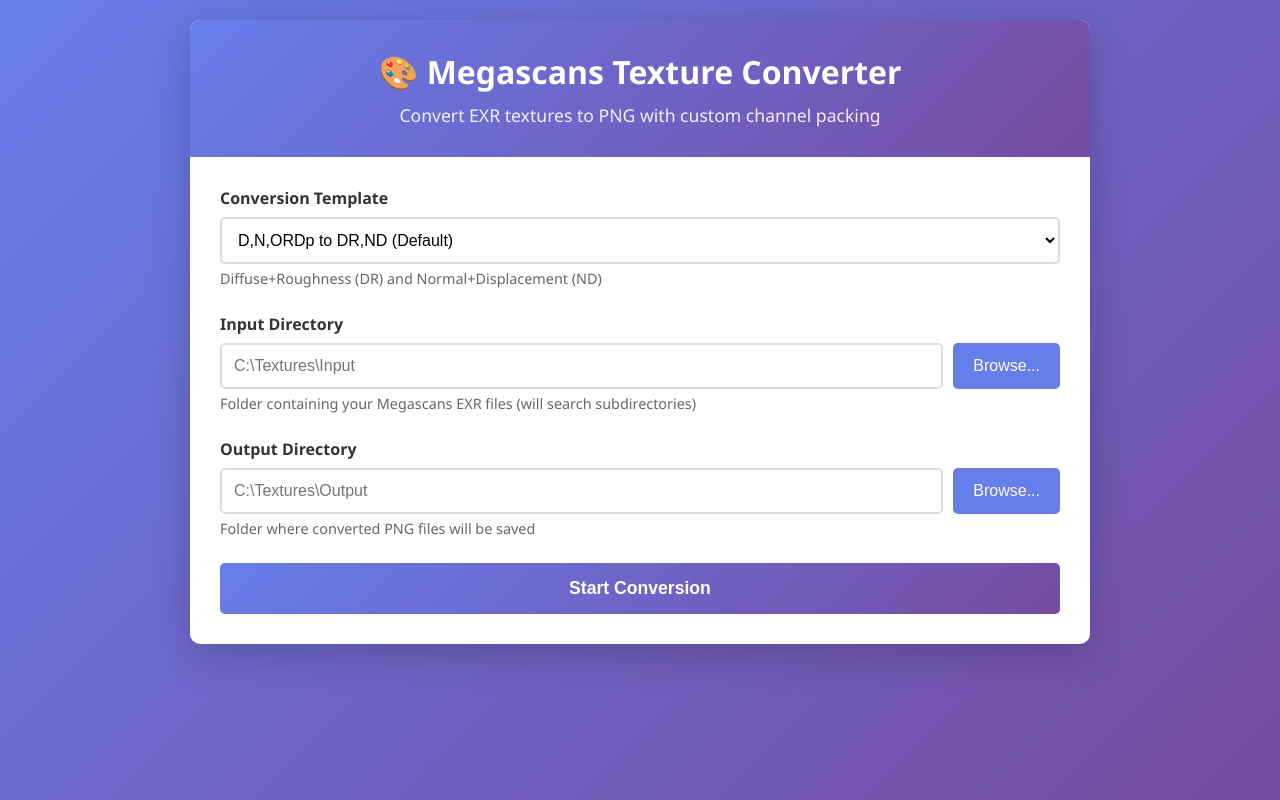
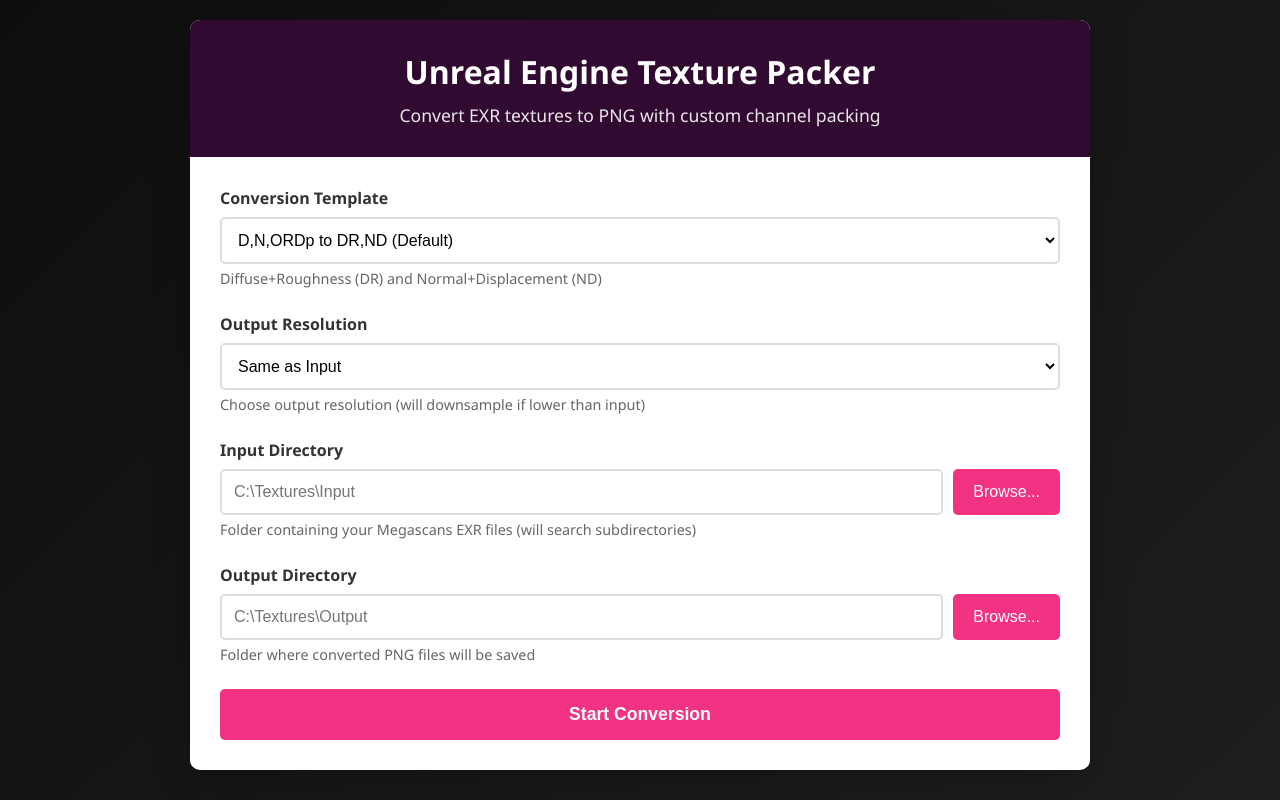
Before and after one commit to neXib/ZC-TextureConversionPacker, a Flask app: page / in a window 1280 px wide. Run offline with Flask 3, Linux system fonts and the light colour scheme.

Commit message:
Add support for resolution customization in texture conversion
- Enhanced `convert_textures.py` to handle input and output resolutions with downscaling support.
- Updated `find_texture_sets` to process multiple resolutions (1K, 2K, 4K, 8K).
- Integrated resolution selection into the web UI with a new dropdown menu.
- Refined backend API and template logic to accommodate resolution-based workflows.
- Updated UI styles and messaging for consistency with the new functionality.

```diff
--- a/app.py
+++ b/app.py
@@ -132,7 +132,7 @@
         conversion_state['current_file'] = current_file
 
 
-def run_conversion(input_dir, output_dir, template_id):
+def run_conversion(input_dir, output_dir, template_id, output_resolution='input'):
     """Run the conversion process in a background thread."""
     try:
         with state_lock:
@@ -155,6 +155,8 @@
         log_message(f"Using template: {template['name']}")
         log_message(f"Scanning for texture sets in: {input_dir}")
         log_message(f"Output directory: {output_dir}")
+        if output_resolution != 'input':
+            log_message(f"Output resolution: {output_resolution}")
 
         # Validate input directory
         if not os.path.isdir(input_dir):
@@ -172,8 +174,7 @@
 
         if not texture_sets:
             log_message("No complete texture sets found!", 'warning')
-            input_patterns = ', '.join([f"*_4K_{f}.exr" for f in template['input_files']])
-            log_message(f"Looking for files matching patterns: {input_patterns}", 'info')
+            log_message("Looking for files matching patterns: *_[8K/4K/2K/1K]_[D/N/ORDp].exr", 'info')
             with state_lock:
                 conversion_state['running'] = False
             return
@@ -184,12 +185,15 @@
         total = len(texture_sets)
         update_progress(0, total)
 
-        for idx, (file_paths, base_name) in enumerate(texture_sets, 1):
+        for idx, (file_paths, base_name, input_resolution) in enumerate(texture_sets, 1):
             update_progress(idx - 1, total, base_name)
-            log_message(f"Processing [{idx}/{total}]: {base_name}")
+            log_message(f"Processing [{idx}/{total}]: {base_name} ({input_resolution})")
+
+            # Determine actual output resolution
+            actual_output_res = input_resolution if output_resolution == 'input' else output_resolution
 
             try:
-                if process_texture_set_from_template(file_paths, output_path, base_name, template):
+                if process_texture_set_from_template(file_paths, output_path, base_name, template, input_resolution, actual_output_res):
                     with state_lock:
                         conversion_state['successful'] += 1
                     log_message(f"  [OK] Successfully processed {base_name}", 'success')
@@ -233,6 +237,7 @@
     input_dir = data.get('input_dir', '')
     output_dir = data.get('output_dir', '')
     template_id = data.get('template_id', 'dr_nd')  # Default template
+    output_resolution = data.get('output_resolution', 'input')  # Default to input resolution
 
     if not input_dir or not output_dir:
         return jsonify({'error': 'Both input and output directories are required'}), 400
@@ -242,7 +247,7 @@
             return jsonify({'error': 'Conversion already in progress'}), 400
 
     # Start conversion in background thread
-    thread = Thread(target=run_conversion, args=(input_dir, output_dir, template_id))
+    thread = Thread(target=run_conversion, args=(input_dir, output_dir, template_id, output_resolution))
     thread.daemon = True
     thread.start()
 
--- a/templates/index.html
+++ b/templates/index.html
@@ -3,7 +3,7 @@
 <head>
     <meta charset="UTF-8">
     <meta name="viewport" content="width=device-width, initial-scale=1.0">
-    <title>Megascans Texture Converter</title>
+    <title>Unreal Engine Texture Packer</title>
     <style>
         * {
             margin: 0;
@@ -13,7 +13,7 @@
 
         body {
             font-family: 'Segoe UI', Tahoma, Geneva, Verdana, sans-serif;
-            background: linear-gradient(135deg, #667eea 0%, #764ba2 100%);
+            background: linear-gradient(135deg, #0e0e0e 0%, #1e1e1e 100%);
             min-height: 100vh;
             padding: 20px;
         }
@@ -28,7 +28,7 @@
         }
 
         .header {
-            background: linear-gradient(135deg, #667eea 0%, #764ba2 100%);
+            background: linear-gradient(135deg, #310a31 0%, #310a31 100%);
             color: white;
             padding: 30px;
             text-align: center;
@@ -81,7 +81,7 @@
         }
 
         .browse-btn {
-            background: #667eea;
+            background: #F23383;
             color: white;
             border: none;
             padding: 12px 20px;
@@ -109,7 +109,7 @@
         }
 
         .btn {
-            background: linear-gradient(135deg, #667eea 0%, #764ba2 100%);
+            background: linear-gradient(135deg, #F23383 0%, #F23383 100%);
             color: white;
             border: none;
             padding: 15px 30px;
@@ -153,7 +153,7 @@
 
         .progress-bar {
             height: 100%;
-            background: linear-gradient(90deg, #667eea 0%, #764ba2 100%);
+            background: linear-gradient(90deg, #F23383 0%, #F23383 100%);
             transition: width 0.3s ease;
             display: flex;
             align-items: center;
@@ -399,7 +399,7 @@
 <body>
     <div class="container">
         <div class="header">
-            <h1>🎨 Megascans Texture Converter</h1>
+            <h1>Unreal Engine Texture Packer</h1>
             <p>Convert EXR textures to PNG with custom channel packing</p>
         </div>
 
@@ -411,6 +411,18 @@
                         <option value="">Loading templates...</option>
                     </select>
                     <small id="templateDescription">Select a template to see its description</small>
+                </div>
+
+                <div class="form-group">
+                    <label for="outputResolution">Output Resolution</label>
+                    <select id="outputResolution" name="outputResolution" required>
+                        <option value="input">Same as Input</option>
+                        <option value="8K">8K (8192x8192)</option>
+                        <option value="4K">4K (4096x4096)</option>
+                        <option value="2K">2K (2048x2048)</option>
+                        <option value="1K">1K (1024x1024)</option>
+                    </select>
+                    <small>Choose output resolution (will downsample if lower than input)</small>
                 </div>
 
                 <div class="form-group">
@@ -520,6 +532,7 @@
             const savedInputDir = localStorage.getItem('inputDir');
             const savedOutputDir = localStorage.getItem('outputDir');
             const savedTemplate = localStorage.getItem('template') || 'dr_nd';
+            const savedResolution = localStorage.getItem('outputResolution') || 'input';
 
             if (savedInputDir) {
                 document.getElementById('inputDir').value = savedInputDir;
@@ -531,6 +544,7 @@
             // Load templates
             await loadTemplates();
             document.getElementById('template').value = savedTemplate;
+            document.getElementById('outputResolution').value = savedResolution;
             updateTemplateDescription();
         });
 
@@ -581,11 +595,13 @@
             const inputDir = document.getElementById('inputDir').value;
             const outputDir = document.getElementById('outputDir').value;
             const templateId = document.getElementById('template').value;
+            const outputResolution = document.getElementById('outputResolution').value;
 
-            // Save directories and template to localStorage
+            // Save directories, template, and resolution to localStorage
             localStorage.setItem('inputDir', inputDir);
             localStorage.setItem('outputDir', outputDir);
             localStorage.setItem('template', templateId);
+            localStorage.setItem('outputResolution', outputResolution);
 
             // Disable form
             convertBtn.disabled = true;
@@ -605,7 +621,8 @@
                     body: JSON.stringify({
                         input_dir: inputDir,
                         output_dir: outputDir,
-                        template_id: templateId
+                        template_id: templateId,
+                        output_resolution: outputResolution
                     })
                 });
 
```
Also changed, not shown: convert_textures.py (+68 -29 lines).
